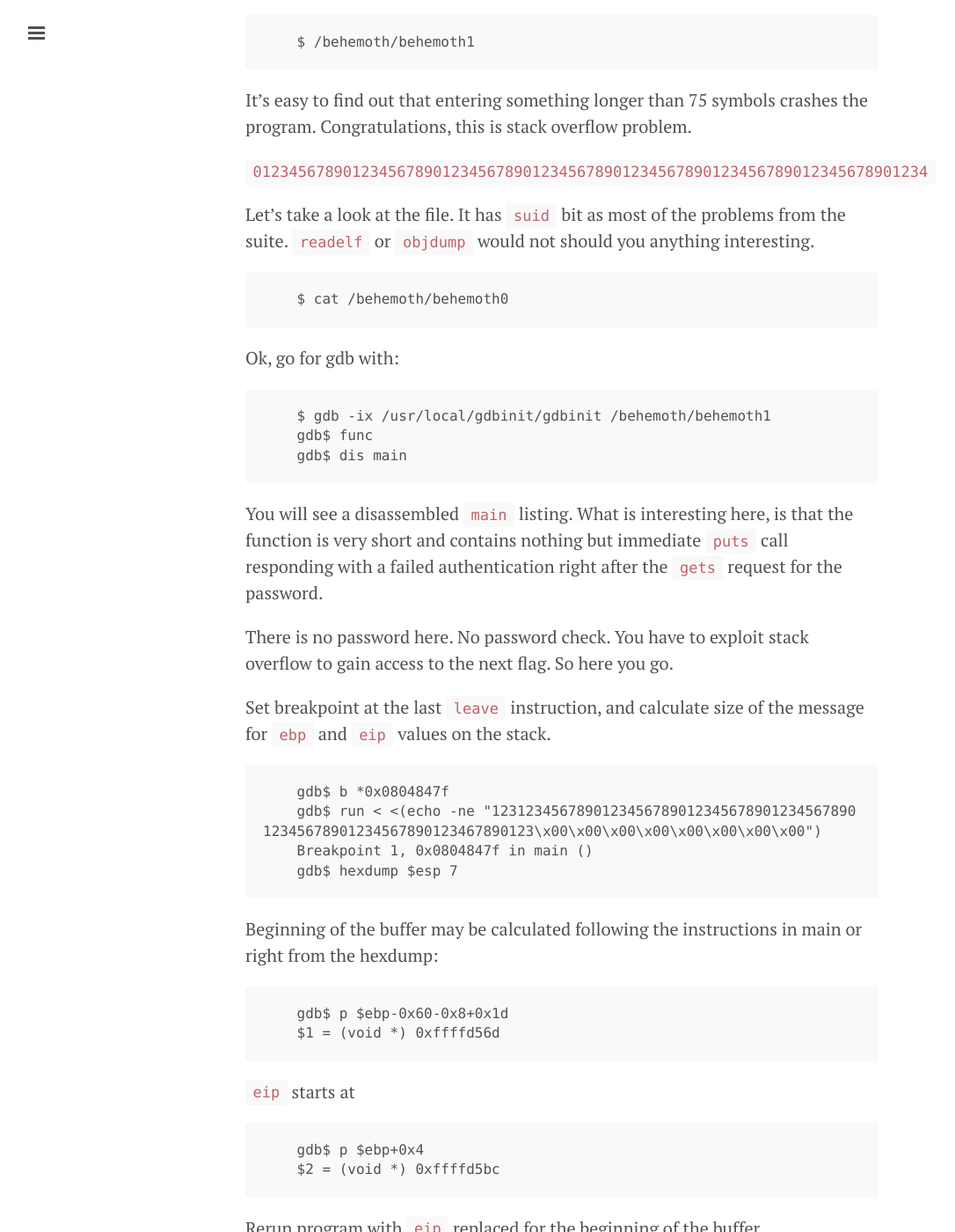
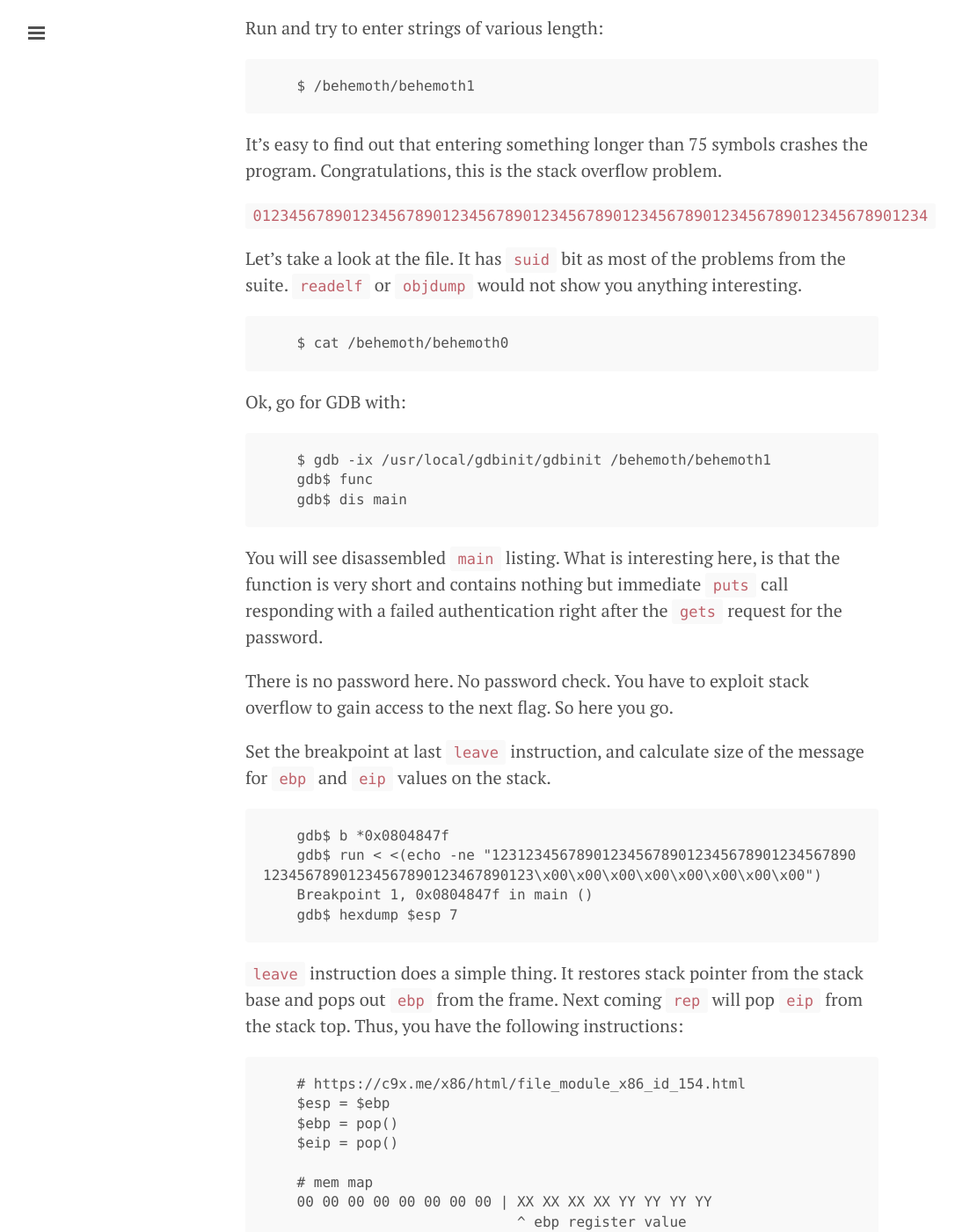
Before and after one commit to sitano/sitano.github.io, a Jekyll site: the page built from _posts/2018-03-28-behemoth1.md, in a window 1280 px wide and 1400 px high, scrolled down 470 px. Shown: the whole window at 88% size, without its empty margins (1-1087 px from the left). Built offline with Jekyll 4.4.1, drawn with Linux system fonts in a browser that asks for light colours; comment, search, counter and statistics services are not loaded; some of the changed text lies outside the part shown.

````diff
--- a/_posts/2018-03-28-behemoth1.md
+++ b/_posts/2018-03-28-behemoth1.md
@@ -1,6 +1,6 @@
 ---
 layout: post
-title: How to solve behemoth1 task
+title: How to solve behemoth1 task or stack overflow showcase
 ---
 
 The tasks have been taken from [overthewire.org](http://overthewire.org/wargames/behemoth/).
@@ -9,7 +9,7 @@
 
 ```
     $ ssh behemoth1@behemoth.labs.overthewire.org -p 2221
-    with password you've obtained in behemoth0
+    with the password you've obtained in `behemoth0`
 ```
 
 Run and try to enter strings of various length:
@@ -19,20 +19,20 @@
 ```
 
 It's easy to find out that entering something longer than 75
-symbols crashes the program. Congratulations, this is stack
+symbols crashes the program. Congratulations, this is the stack
 overflow problem.
 
 `012345678901234567890123456789012345678901234567890123456789012345678901234`
 
 Let's take a look at the file. It has `suid` bit as most of
 the problems from the suite. `readelf` or `objdump` would not
-should you anything interesting.
+show you anything interesting.
 
 ```
     $ cat /behemoth/behemoth0
 ```
 
-Ok, go for gdb with:
+Ok, go for GDB with:
 
 ```
     $ gdb -ix /usr/local/gdbinit/gdbinit /behemoth/behemoth1
@@ -40,7 +40,7 @@
     gdb$ dis main
 ```
 
-You will see a disassembled `main` listing. What is interesting
+You will see disassembled `main` listing. What is interesting
 here, is that the function is very short and contains nothing but
 immediate `puts` call responding with a failed authentication
 right after the `gets` request for the password.
@@ -48,7 +48,7 @@
 There is no password here. No password check. You have to exploit
 stack overflow to gain access to the next flag. So here you go.
 
-Set breakpoint at the last `leave` instruction, and calculate
+Set the breakpoint at last `leave` instruction, and calculate
 size of the message for `ebp` and `eip` values on the stack.
 
 ```
@@ -58,19 +58,36 @@
     gdb$ hexdump $esp 7
 ```
 
-Beginning of the buffer may be calculated following the instructions
-in main or right from the hexdump:
+`leave` instruction does a simple thing. It restores stack
+pointer from the stack base and pops out `ebp` from the frame.
+Next coming `rep` will pop `eip` from the stack top. Thus, you
+have the following instructions:
+
+```
+    # https://c9x.me/x86/html/file_module_x86_id_154.html
+    $esp = $ebp
+    $ebp = pop()
+    $eip = pop()
+
+    # mem map
+    00 00 00 00 00 00 00 00 | XX XX XX XX YY YY YY YY
+                              ^ ebp register value
+                                          ^ eip register value
+```
+
+So `eip` starts at
+
+```
+    gdb$ p $ebp+0x4
+    $2 = (void *) 0xffffd5bc
+```
+
+Beginning of the buffer may be calculated tracing the instructions
+in the `main` or right from the hex dump:
 
 ```
     gdb$ p $ebp-0x60-0x8+0x1d
     $1 = (void *) 0xffffd56d
-```
-
-`eip` starts at
-
-```
-    gdb$ p $ebp+0x4
-    $2 = (void *) 0xffffd5bc
 ```
 
 Rerun program with `eip` replaced for the beginning of the buffer.
````
Also changed, not shown: other parts of _posts/2018-03-28-behemoth1.md (+2 -0 lines).
